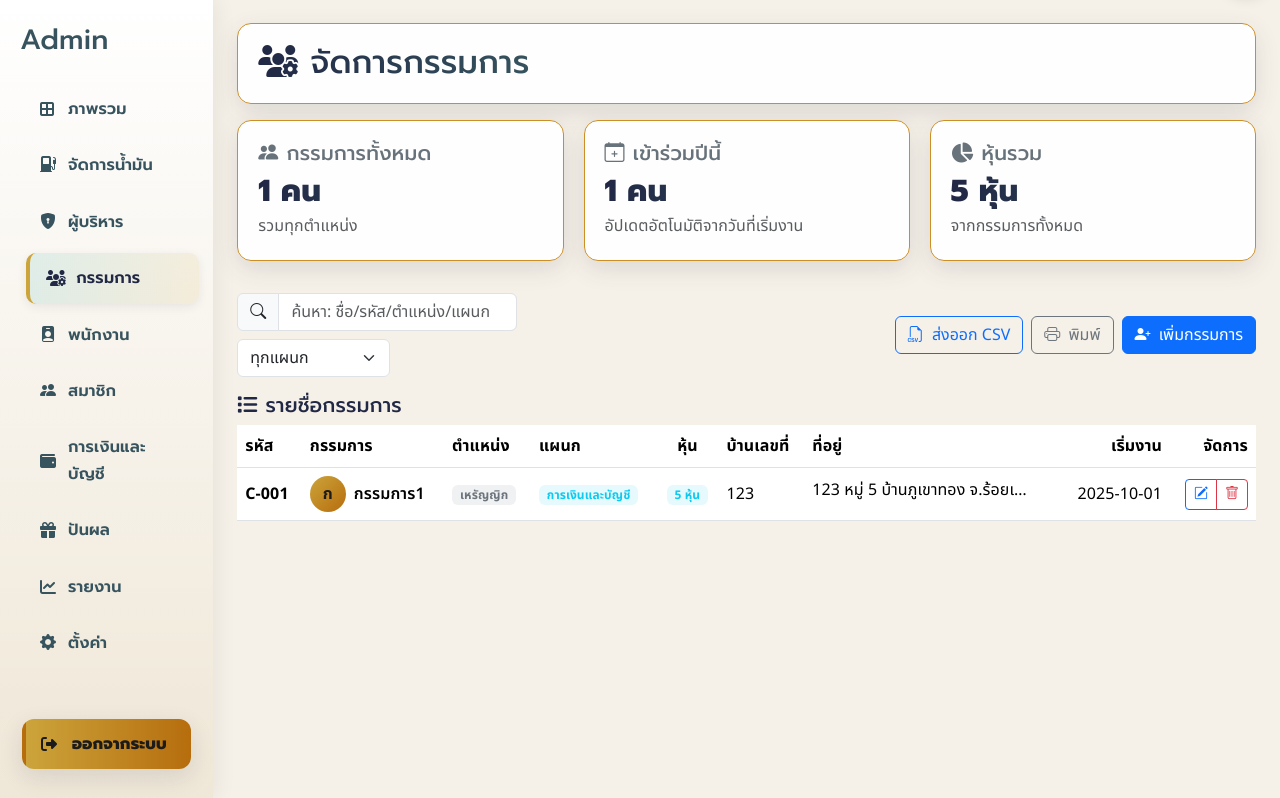
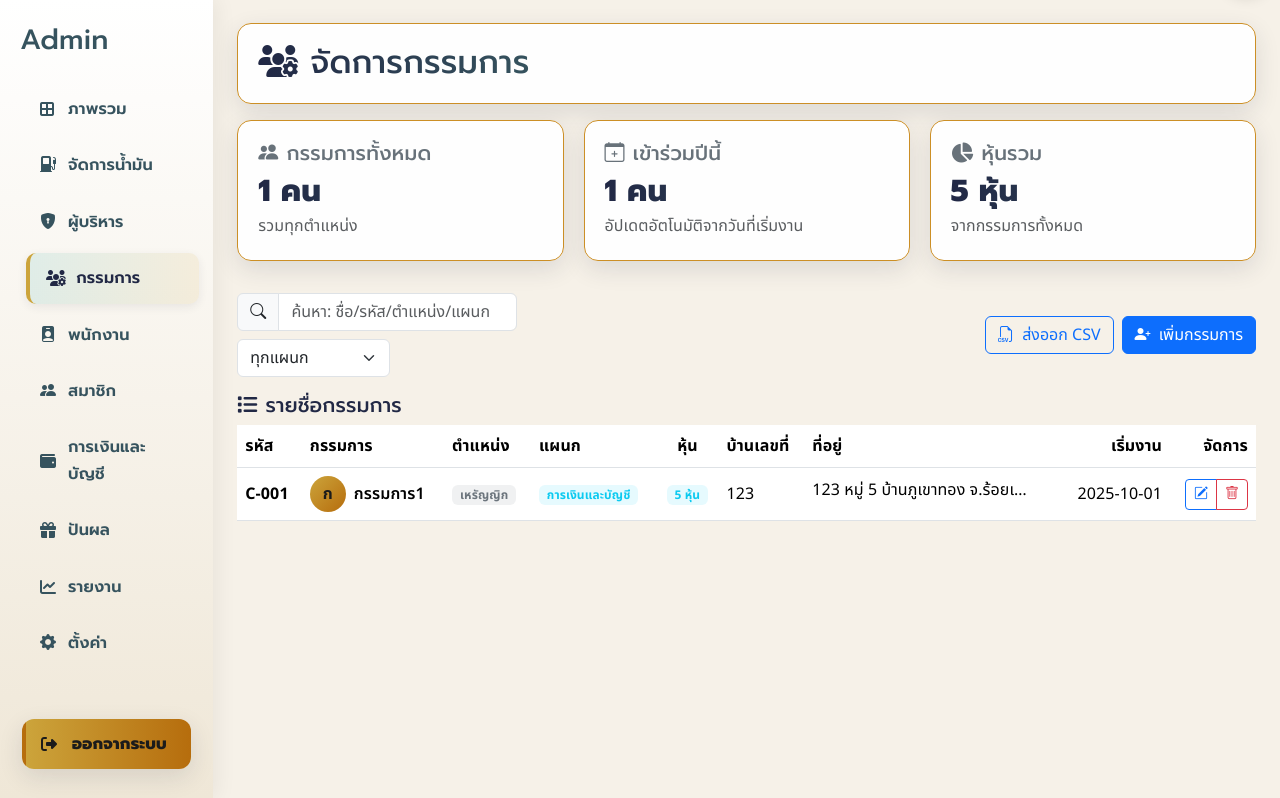
Before and after one commit to treepalm3/gcms, a PHP site: page /your-project/admin/committee.php in a window 1280 px wide. Shown: the part 66-864 px from the top of the page. Run offline with PHP 8.4, Linux system fonts and the light colour scheme; the visitor is signed in with stand-in values (Sample User, id 1); data comes from the database, SQL or seed files in the repository.

Commit message:
แก้ไขหน้ากรรมการ

```diff
--- a/admin/committee.php
+++ b/admin/committee.php
@@ -333,7 +333,6 @@ $avatar_text = mb_substr($current_name, 0, 1, 'UTF-8');
         </div>
         <div class="d-flex gap-2">
           <button class="btn btn-outline-primary" id="btnExport"><i class="bi bi-filetype-csv me-1"></i> ส่งออก CSV</button>
-          <button class="btn btn-outline-secondary" id="btnPrint"><i class="bi bi-printer me-1"></i> พิมพ์</button>
           <button class="btn btn-primary" data-bs-toggle="modal" data-bs-target="#modalAdd"><i class="bi bi-person-plus-fill me-1"></i> เพิ่มกรรมการ</button>
         </div>
       </div>
```
